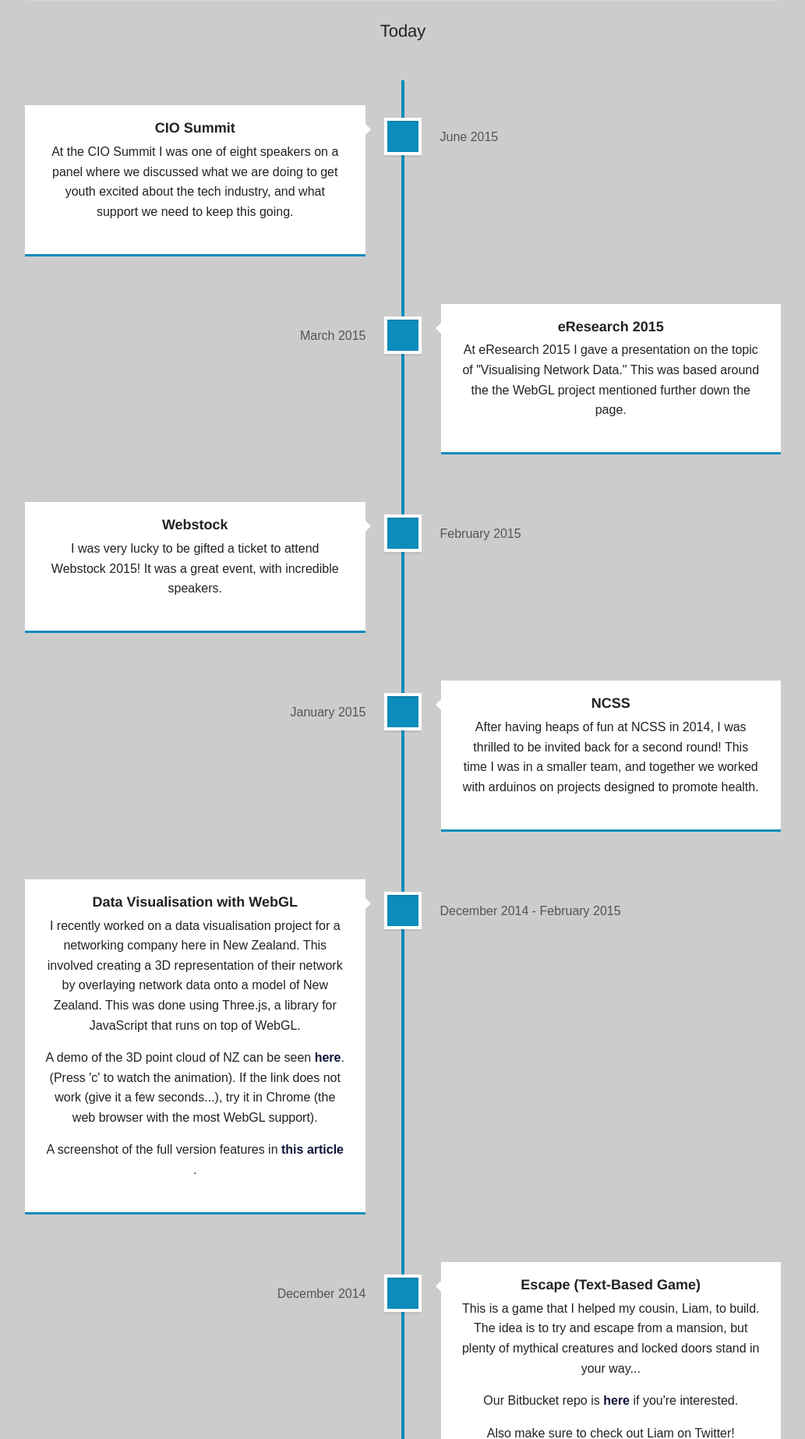
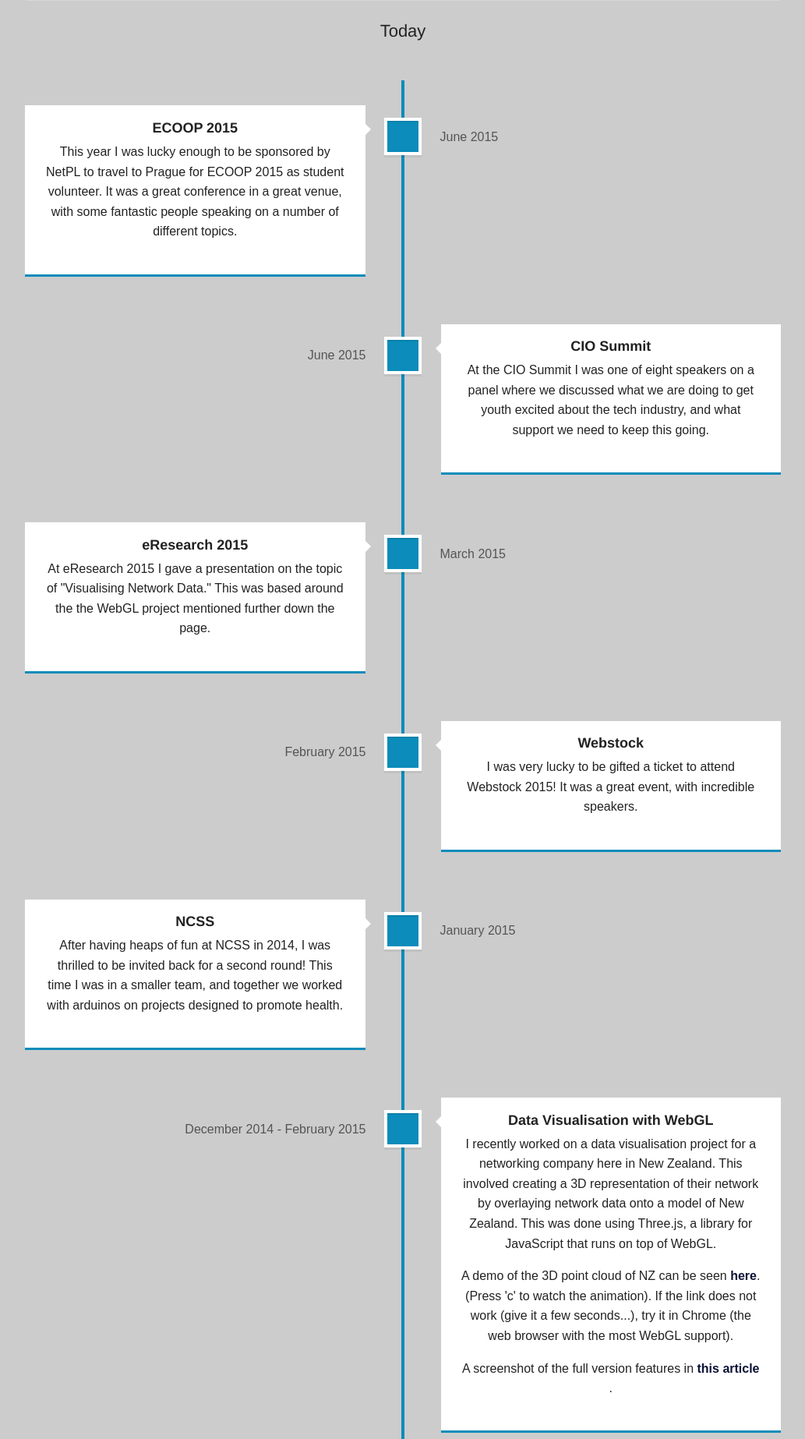
Before and after one commit to hayleycodes/personal-website, a Python web app: template templates/timeline.html in a window 1280 px wide. Shown: the part 592-2438 px from the top of the page at 78% size, without its empty margins (123-1156 px from the left). Run offline with Jinja, Linux system fonts and the light colour scheme; the template is opened without the code that fills it, so the values that code supplies are empty; some libraries are stand-ins or nearby versions.

Commit message:
added ECOOP to timeline

```diff
--- a/templates/timeline.html
+++ b/templates/timeline.html
@@ -49,6 +49,20 @@
     <h5>Today</h5>
 
     <section id="cd-timeline" class="cd-container">
+
+        <div class="cd-timeline-block">
+            <div class="cd-timeline-img cd-picture">
+            </div>
+            <div class="cd-timeline-content">
+                <h3>ECOOP 2015</h3>
+                <p>
+                This year I was lucky enough to be sponsored by NetPL to travel to Prague for ECOOP 2015 as student volunteer. It was a great conference in a great venue, with some fantastic people speaking on a number of different topics.
+               </p>
+                <span class="cd-date">June 2015</span>
+           </div>
+        </div>
+
+
         <div class="cd-timeline-block">
             <div class="cd-timeline-img cd-picture">
             </div>
```
